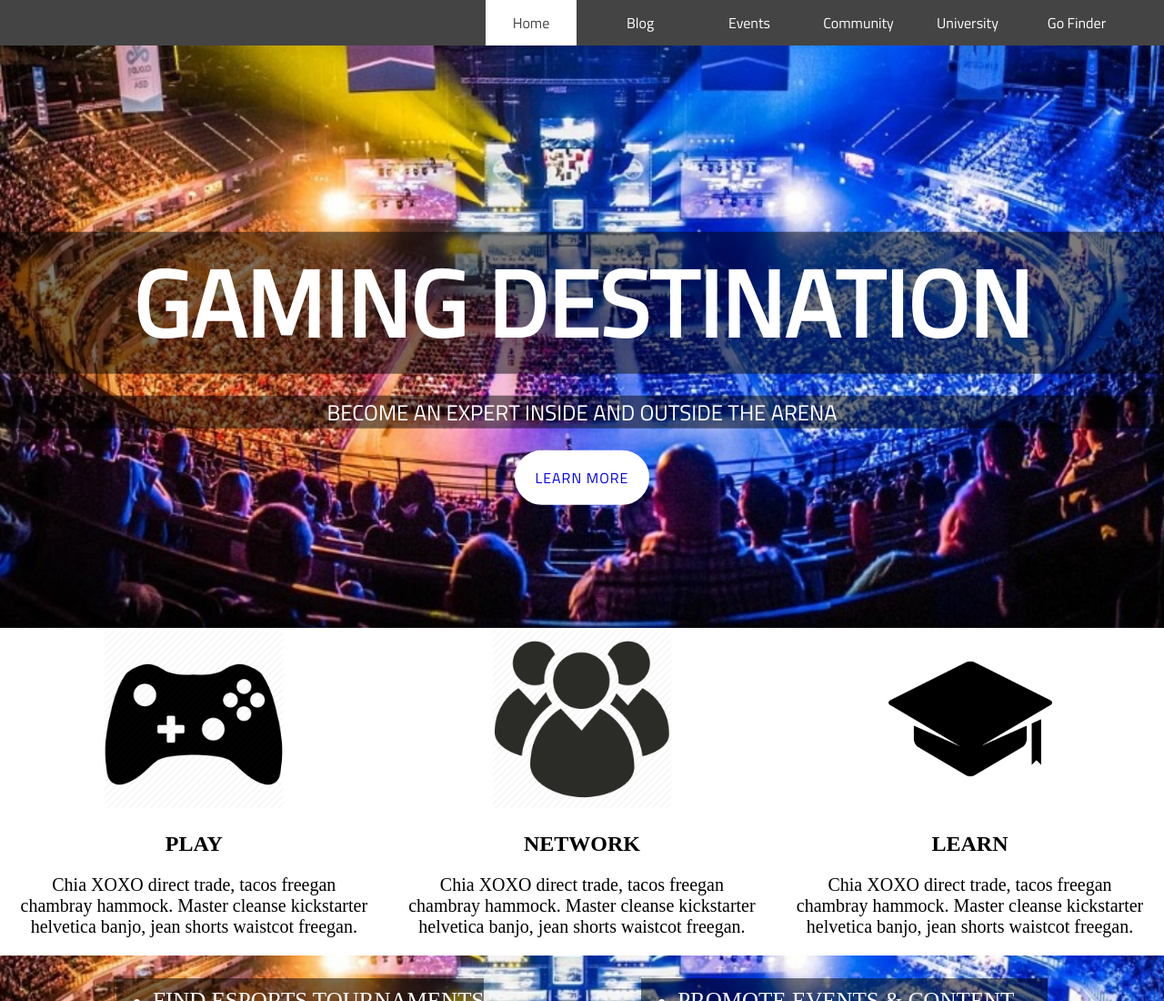
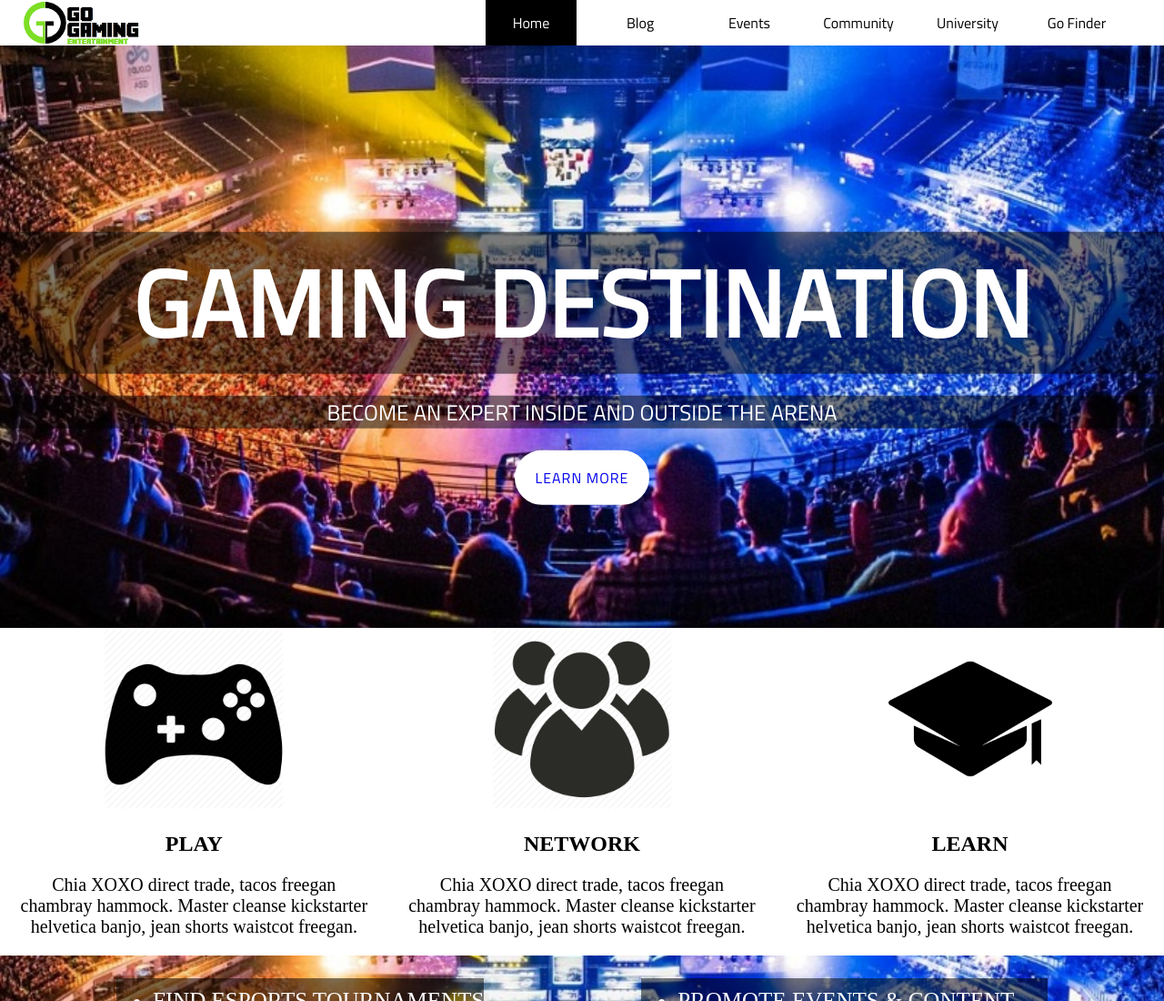
Before and after one commit to BradleyCollins/gogaming, a plain HTML site: page index.html in a window 1280 px wide. Shown: the top 1100 px of the page at 91% size. Drawn offline with Linux system fonts and the light colour scheme; a script that the page names is missing.

Commit message:
Nav updates
Added logo and changed css styles for nav design

```diff
--- a/css/style.css
+++ b/css/style.css
@@ -6,11 +6,19 @@ body {
 
 .nav ul {
 	list-style: none;
-	background-color: #444;
+	background-color: #fff;
 	text-align: right;
 	padding: 0;
 	margin: 0;
 	padding-right: 40px;
+}
+
+.nav-logo {
+	display: inline-block;
+	vertical-align: middle;
+	float: left;
+	position: relative;
+	margin: 0px 25px 0px 25px;;
 }
 
 .nav li {
@@ -27,18 +35,19 @@ body {
 
 .nav a {
 	text-decoration: none;
-	color: #fff;
+	color: #000;
 	display: block;
 	transition: .3s background-color;
 }
 
 .nav a:hover {
-	background-color: #005f5f;
+	background-color: #000;
+	color: #fff;
 }
 
 .nav a.active {
-	background-color: #fff;
-	color: #444;
+	background-color: #000;
+	color: #fff;
 	cursor: default;
 }
 
--- a/index.html
+++ b/index.html
@@ -19,6 +19,7 @@
 <body>
 	<header>
 		<div class="nav">
+			<a href="index.html"><img class="nav-logo" src="images/gglogo1.png"></a>
 			<ul>
 				<li class="home"><a class="active" href="#">Home</a></li>
 				<li class="Blog"><a href="#">Blog</a></li>
```
Also changed, not shown: images/gglogo1.png (added).
